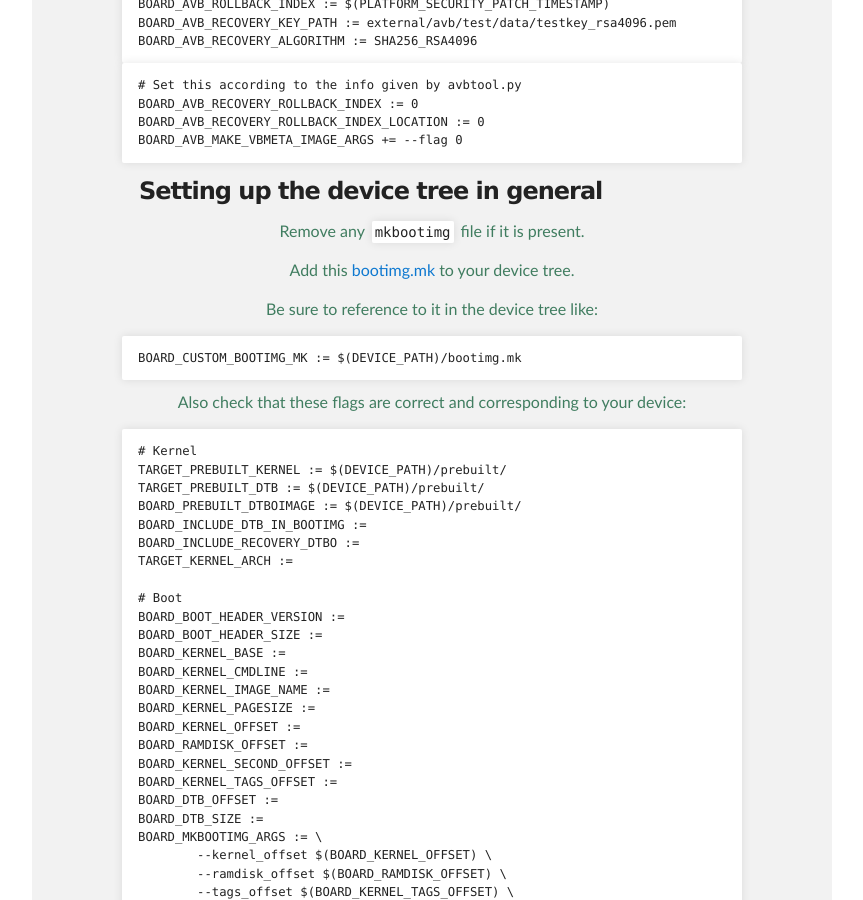
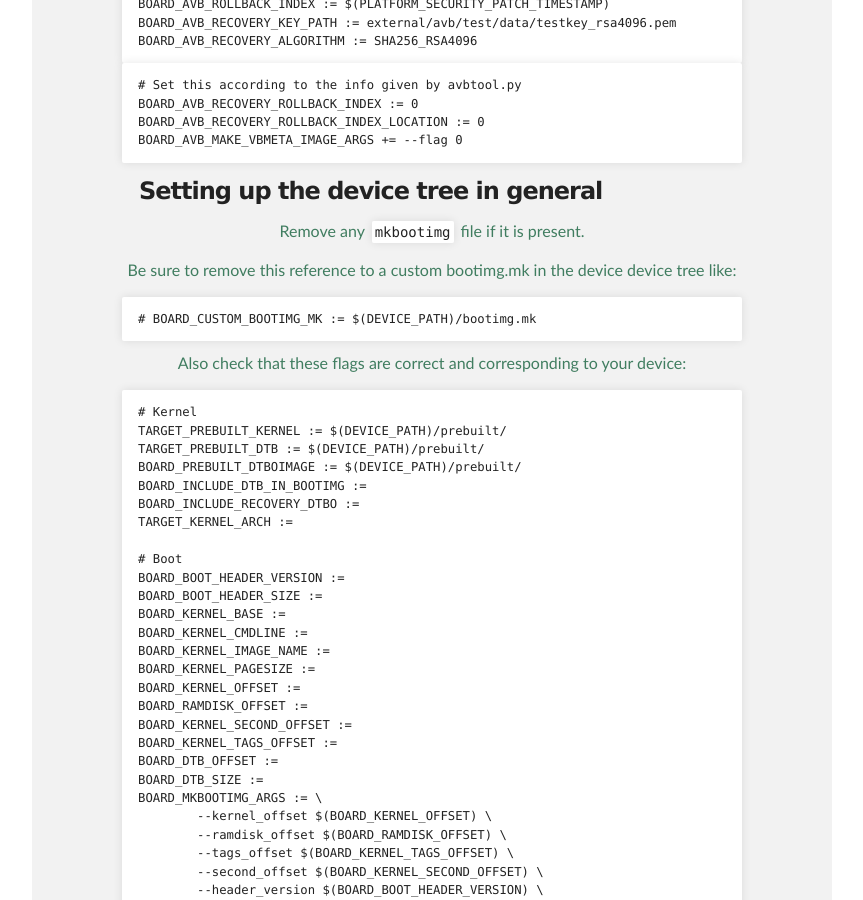
Before and after one commit to DevZillion/Documentation, a Jekyll site: the page built from guides/android/twrp/TWRPWithoutCustomVBmeta.md, in a window 1280 px wide and 900 px high, scrolled down 727 px. Shown: the whole window, without its empty margins (208-1071 px from the left). Built offline with Jekyll 4.4.1, drawn with Linux system fonts in a browser that asks for light colours; some web fonts are replaced; our own code applies the rules of GitHub Pages for plain Markdown files.

Commit message:
Fixed little issue

````diff
--- a/guides/android/twrp/TWRPWithoutCustomVBmeta.md
+++ b/guides/android/twrp/TWRPWithoutCustomVBmeta.md
@@ -27,11 +27,9 @@
 ### Setting up the device tree in general
 Remove any ``mkbootimg`` file if it is present.
 
-Add this [bootimg.mk](https://raw.githubusercontent.com/Galaxy-MT6768/android_device_samsung_a31nsxx/android-12/bootimg.mk) to your device tree.
-
-Be sure to reference to it in the device tree like:
+Be sure to remove this reference to a custom bootimg.mk in the device device tree like:
 ```mk
-BOARD_CUSTOM_BOOTIMG_MK := $(DEVICE_PATH)/bootimg.mk
+# BOARD_CUSTOM_BOOTIMG_MK := $(DEVICE_PATH)/bootimg.mk
 ```
 
 Also check that these flags are correct and corresponding to your device:
````
